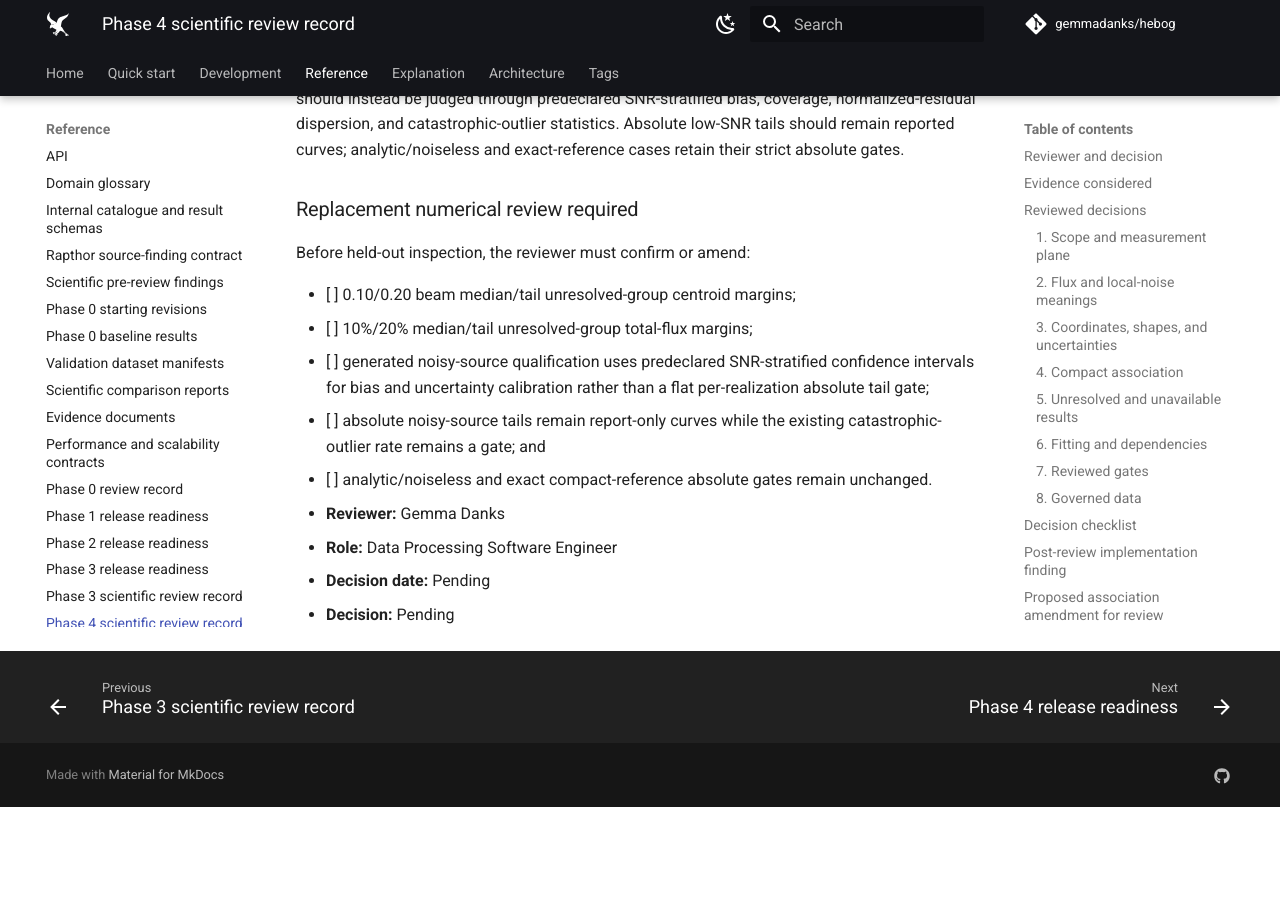
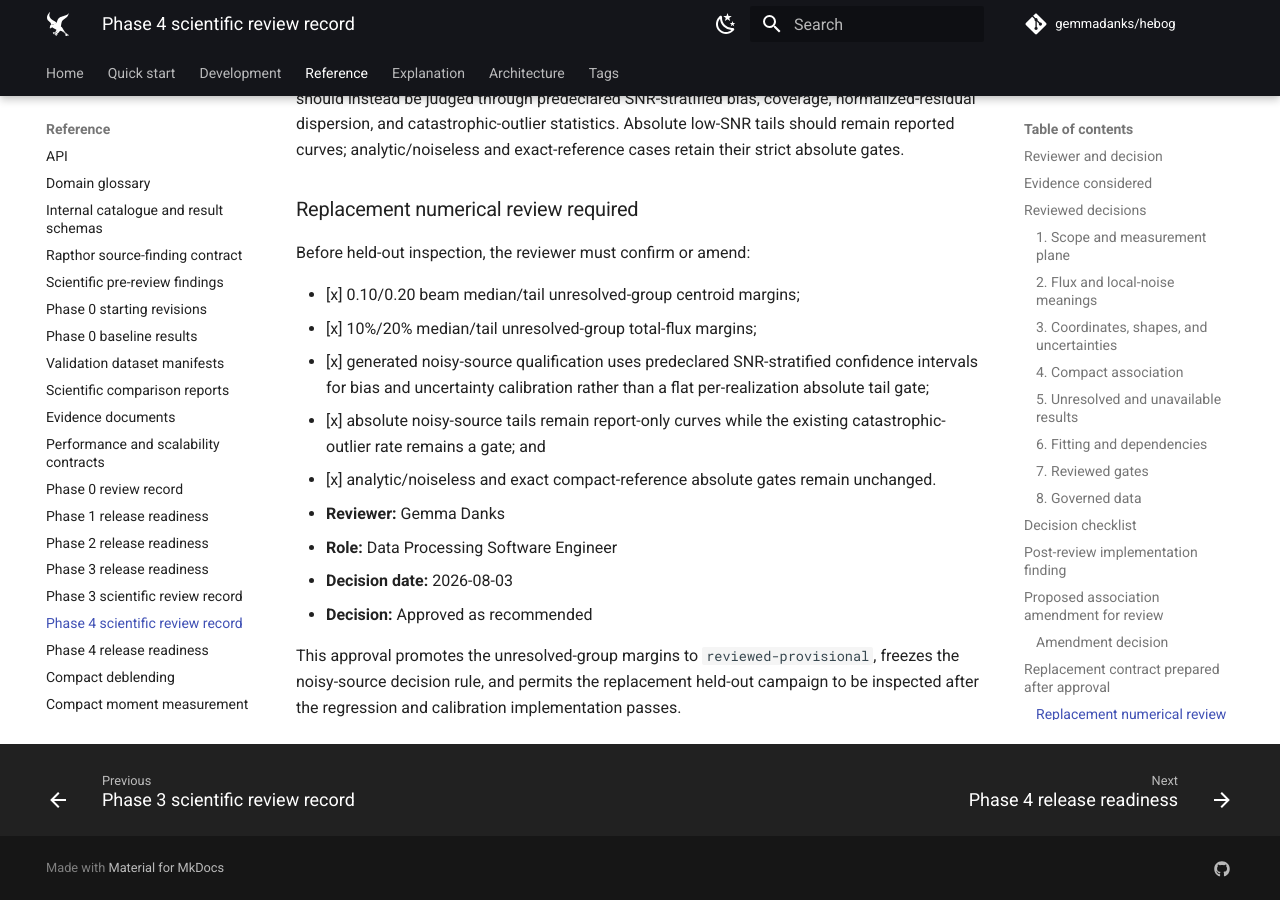
Before and after one commit to gemmadanks/hebog, an MkDocs documentation site: the page built from docs/reference/phase-4-review-record.md, in a window 1280 px wide and 900 px high, scrolled down 8314 px. Built offline with MkDocs 1.6.1 and Material for MkDocs 9.7.7, drawn with Linux system fonts in a browser that asks for light colours; comment, search, counter and statistics services are not loaded; before the commit the page ends 9121 px from its top, so only the background shows below that.

Commit message:
docs: approve noisy-source qualification gates
Record named approval of the unresolved-group margins and SNR-stratified confidence-interval policy for noisy generated sources. Keep absolute noisy tails report-only while preserving catastrophic, analytic, and exact-reference gates.\n\nPromote the group gate to reviewed-provisional and permit replacement held-out inspection only after regression and calibration implementation passes. Validated with focused contract tests and the complete pre-commit suite.

```diff
--- a/docs/reference/phase-4-review-record.md
+++ b/docs/reference/phase-4-review-record.md
@@ -354,17 +354,22 @@ exact-reference cases retain their strict absolute gates.
 
 Before held-out inspection, the reviewer must confirm or amend:
 
-- [ ] 0.10/0.20 beam median/tail unresolved-group centroid margins;
-- [ ] 10%/20% median/tail unresolved-group total-flux margins;
-- [ ] generated noisy-source qualification uses predeclared SNR-stratified
+- [x] 0.10/0.20 beam median/tail unresolved-group centroid margins;
+- [x] 10%/20% median/tail unresolved-group total-flux margins;
+- [x] generated noisy-source qualification uses predeclared SNR-stratified
       confidence intervals for bias and uncertainty calibration rather than a
       flat per-realization absolute tail gate;
-- [ ] absolute noisy-source tails remain report-only curves while the existing
+- [x] absolute noisy-source tails remain report-only curves while the existing
       catastrophic-outlier rate remains a gate; and
-- [ ] analytic/noiseless and exact compact-reference absolute gates remain
+- [x] analytic/noiseless and exact compact-reference absolute gates remain
       unchanged.
 
 - **Reviewer:** Gemma Danks
 - **Role:** Data Processing Software Engineer
-- **Decision date:** Pending
-- **Decision:** Pending
+- **Decision date:** 2026-08-03
+- **Decision:** Approved as recommended
+
+This approval promotes the unresolved-group margins to
+`reviewed-provisional`, freezes the noisy-source decision rule, and permits
+the replacement held-out campaign to be inspected after the regression and
+calibration implementation passes.
```
Also changed, not shown: LOG.md (+19 -0 lines), docs/reference/phase-4-release-readiness.md (+5 -4 lines), plans/source-finder-implementation.md (+8 -7 lines), 3 other files.
